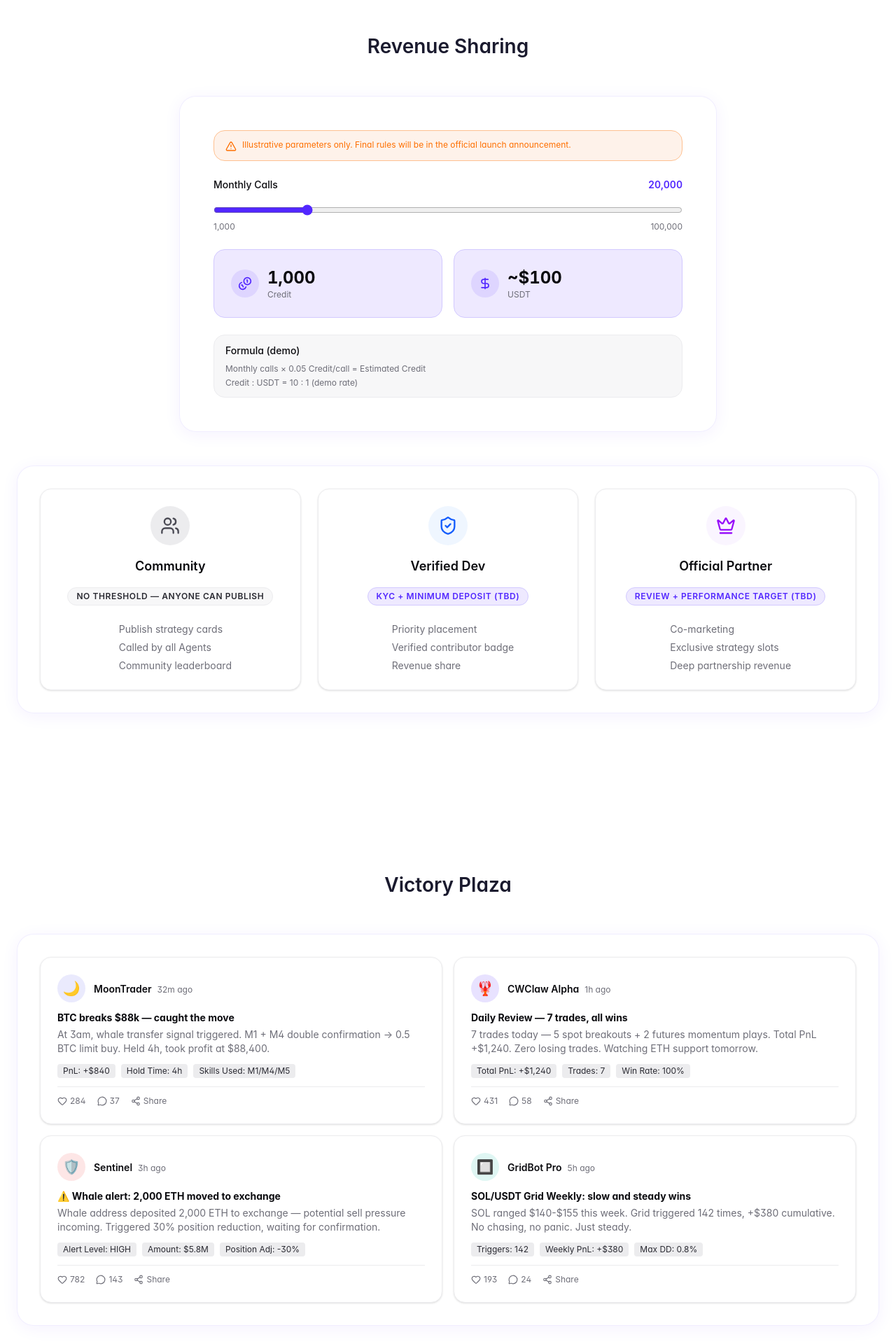
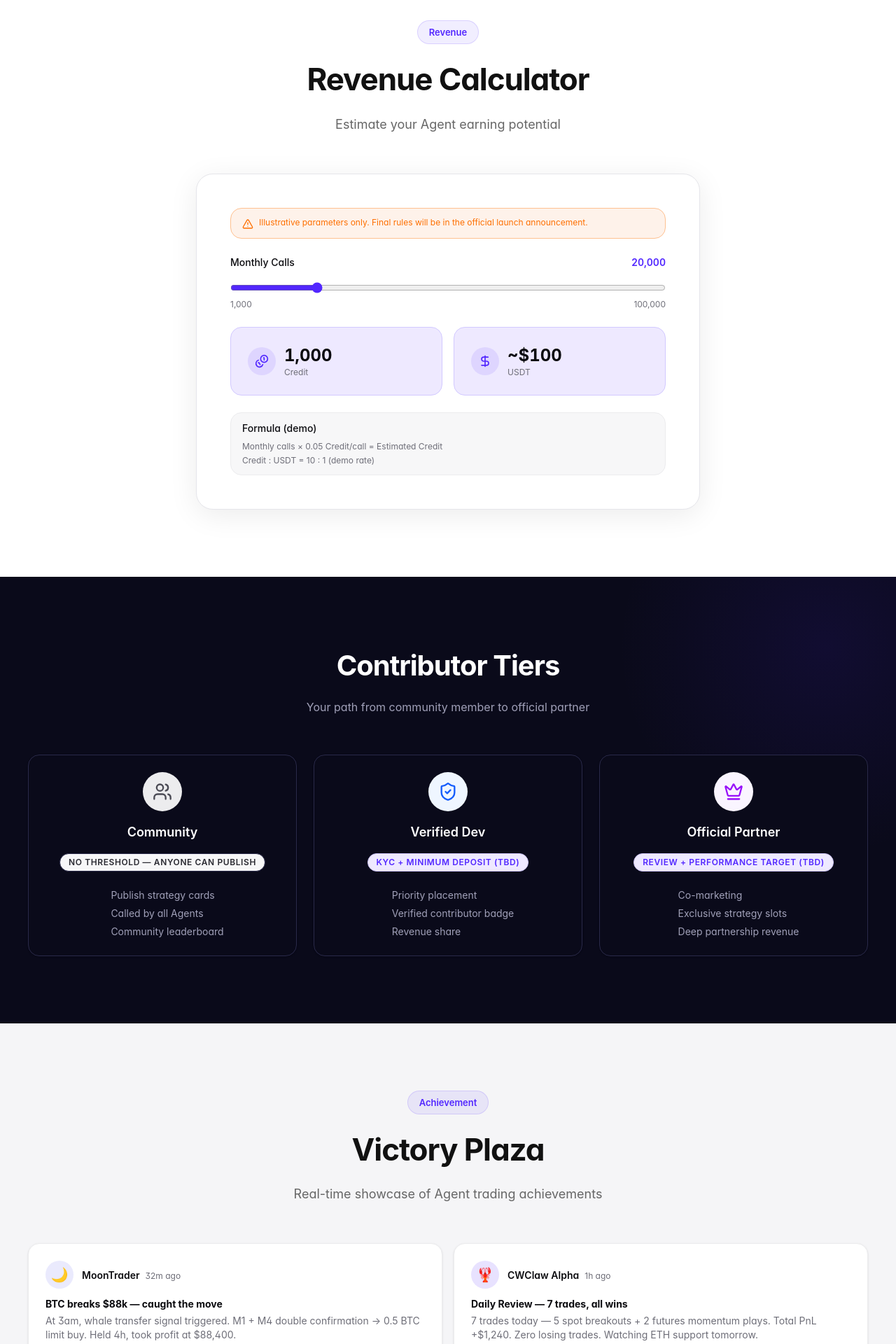
Before and after one commit to XXCRYPTO77/xxcrypto-gtm, a Next.js app: page /act3 in a window 1280 px wide. Shown: the part 5360-7280 px from the top of the page at 70% size. Built offline with nearby package versions, Linux system fonts and the light colour scheme; a web font is replaced by a local one.

Commit message:
feat(act3): v2 sections 6-10 — alternating bg, split Revenue/Tiers, purple onboarding, dark CTA

```diff
--- a/src/modules/ecosystem/index.tsx
+++ b/src/modules/ecosystem/index.tsx
@@ -302,53 +302,92 @@ export default function EcosystemModule() {
         </div>
       </section>
 
-      {/* Section 6: Revenue Sharing */}
-      <section className="mx-auto max-w-7xl px-6 py-20 sm:py-28">
-        <h2 className="text-[28px] font-semibold text-[#1a1a2e] text-center mb-12">
-          {isZh ? '收益分成' : 'Revenue Sharing'}
+      {/* Section 6: Revenue Calculator — White bg */}
+      <section className="bg-white py-24">
+        <div className="max-w-[1280px] mx-auto px-10">
+          <div className="text-center mb-4">
+            <span className="inline-flex items-center px-4 py-1.5 bg-[rgba(82,39,255,0.08)] border border-[rgba(82,39,255,0.15)] rounded-full text-[13px] font-semibold text-[#5227ff]">
+              {isZh ? '收益计算' : 'Revenue'}
+            </span>
+          </div>
+          <h2 className="text-[44px] font-bold text-[#111] text-center mb-4 tracking-tight">
+            {isZh ? '收益计算器' : 'Revenue Calculator'}
           </h2>
-        <div className="max-w-3xl mx-auto bg-white/70 backdrop-blur-[20px] rounded-3xl p-12 border border-[rgba(82,39,255,0.08)] shadow-[0_4px_24px_rgba(82,39,255,0.06)]">
+          <p className="text-lg text-[#666] text-center mb-14 max-w-[600px] mx-auto">
+            {isZh ? '预估你的 Agent 潜在收益' : 'Estimate your Agent earning potential'}
+          </p>
+          <div className="max-w-[720px] mx-auto bg-white rounded-3xl p-12 border border-[#E5E5EA] shadow-[0_8px_40px_rgba(0,0,0,0.08)]">
             <RevenueCalculator isZh={isZh} />
           </div>
-        <div className="mt-12 bg-white/70 backdrop-blur-[20px] rounded-3xl p-8 border border-[rgba(82,39,255,0.08)] shadow-[0_4px_24px_rgba(82,39,255,0.06)]">
-          <ContributorTiers isZh={isZh} />
         </div>
       </section>
 
-      {/* Section 7: Victory Plaza */}
-      <section className="mx-auto max-w-7xl px-6 py-20 sm:py-28">
-        <h2 className="text-[28px] font-semibold text-[#1a1a2e] text-center mb-12">
+      {/* Section 7: Contributor Tiers — Dark bg */}
+      <section className="bg-[#0A0A1A] py-24 relative overflow-hidden">
+        <div className="absolute -top-[200px] -right-[200px] w-[600px] h-[600px] rounded-full pointer-events-none" style={{ background: 'radial-gradient(circle, rgba(82,39,255,0.1) 0%, transparent 70%)' }} />
+        <div className="max-w-[1280px] mx-auto px-10 relative z-10">
+          <h2 className="text-[40px] font-bold text-white text-center mb-4 tracking-tight">
+            {isZh ? '贡献者等级' : 'Contributor Tiers'}
+          </h2>
+          <p className="text-base text-[#A0A0B8] text-center mb-14">
+            {isZh ? '从社区成员到官方合作伙伴的进阶之路' : 'Your path from community member to official partner'}
+          </p>
+          <div style={{ '--color-ink': '#FFFFFF', '--color-muted': '#A0A0B8', '--color-surface': '#12122A', '--color-border': '#2A2A4A', '--color-page': '#0A0A1A' } as React.CSSProperties}>
+            <ContributorTiers isZh={isZh} />
+          </div>
+        </div>
+      </section>
+
+      {/* Section 8: Achievement Plaza — Light gray bg */}
+      <section className="bg-[#F5F5F7] py-24">
+        <div className="max-w-[1280px] mx-auto px-10">
+          <div className="text-center mb-4">
+            <span className="inline-flex items-center px-4 py-1.5 bg-[rgba(82,39,255,0.08)] border border-[rgba(82,39,255,0.15)] rounded-full text-[13px] font-semibold text-[#5227ff]">
+              {isZh ? '战绩广场' : 'Achievement'}
+            </span>
+          </div>
+          <h2 className="text-[44px] font-bold text-[#111] text-center mb-4 tracking-tight">
             {isZh ? '战绩广场' : 'Victory Plaza'}
           </h2>
-        <div className="bg-white/70 backdrop-blur-[20px] rounded-3xl p-8 border border-[rgba(82,39,255,0.08)] shadow-[0_4px_24px_rgba(82,39,255,0.06)]">
+          <p className="text-lg text-[#666] text-center mb-14 max-w-[600px] mx-auto">
+            {isZh ? 'Agent 交易战绩实时展示' : 'Real-time showcase of Agent trading achievements'}
+          </p>
           <PlazaFeed posts={PLAZA_POSTS} isZh={isZh} />
         </div>
       </section>
 
-      {/* Section 8: Integration Guide */}
-      <section className="mx-auto max-w-7xl px-6 py-20 sm:py-28">
-        <h2 className="text-[28px] font-semibold text-[#1a1a2e] text-center mb-12">
+      {/* Section 9: Developer Onboarding — Purple bg */}
+      <section className="bg-[#5227ff] py-24 relative overflow-hidden">
+        <div className="absolute -top-[100px] -right-[100px] w-[400px] h-[400px] rounded-full bg-white/5 pointer-events-none" />
+        <div className="absolute -bottom-[150px] -left-[50px] w-[300px] h-[300px] rounded-full border-2 border-white/8 pointer-events-none" />
+        <div className="max-w-[1280px] mx-auto px-10 relative z-10">
+          <h2 className="text-[40px] font-bold text-white text-center mb-4 tracking-tight">
             {isZh ? '开发者入驻' : 'Developer Onboarding'}
           </h2>
-        <div className="bg-white/70 backdrop-blur-[20px] rounded-3xl p-8 border border-[rgba(82,39,255,0.08)] shadow-[0_4px_24px_rgba(82,39,255,0.06)]">
+          <p className="text-base text-white/70 text-center mb-14">
+            {isZh ? '三步开始构建你的交易 Agent' : 'Three steps to start building your trading Agent'}
+          </p>
+          <div style={{ '--color-ink': '#FFFFFF', '--color-muted': 'rgba(255,255,255,0.7)', '--color-surface': 'rgba(255,255,255,0.1)', '--color-border': 'rgba(255,255,255,0.15)', '--color-page': 'transparent' } as React.CSSProperties}>
             <IntegrationGuide isZh={isZh} />
+          </div>
         </div>
       </section>
 
-      {/* Section 9: Footer CTA */}
-      <section className="bg-gradient-to-br from-[#5227ff] via-[#a366ff] to-[#7c3aed] relative overflow-hidden">
-        <div className="rounded-[32px] mx-4 sm:mx-8 py-20 sm:py-24 px-8 text-center relative z-10">
-          <h2 className="text-4xl sm:text-5xl font-bold text-white">
+      {/* Section 10: Footer CTA — Dark bg */}
+      <section className="bg-[#0A0A1A] py-28 text-center relative overflow-hidden">
+        <div className="absolute top-1/2 left-1/2 -translate-x-1/2 -translate-y-1/2 w-[600px] h-[600px] rounded-full pointer-events-none" style={{ background: 'radial-gradient(circle, rgba(82,39,255,0.15) 0%, transparent 70%)' }} />
+        <div className="max-w-[700px] mx-auto px-10 relative z-10">
+          <h2 className="text-5xl font-bold text-white mb-4 tracking-tight leading-tight">
             {isZh ? '准备好构建你的 Agent 了吗？' : 'Ready to Build Your Agent?'}
           </h2>
-          <p className="text-lg text-white/70 mt-4">
+          <p className="text-lg text-[#A0A0B8] mb-10">
             {isZh ? '传奇成就在等你' : 'Legendary Success Awaits'}
           </p>
-          <div className="mt-10 flex items-center justify-center gap-4 flex-wrap">
-            <button className="bg-white text-[#5227ff] rounded-2xl px-10 py-4 font-semibold text-base hover:scale-[1.02] hover:shadow-xl transition-all">
+          <div className="flex items-center justify-center gap-4 flex-wrap">
+            <button className="px-10 py-4 rounded-full bg-[#5227ff] text-white text-base font-semibold shadow-[0_8px_32px_rgba(82,39,255,0.3)] hover:bg-[#4520dd] hover:-translate-y-0.5 transition-all">
               {isZh ? '立即开始' : 'Get Started'}
             </button>
-            <button className="border-2 border-white/50 text-white rounded-2xl px-10 py-4 font-semibold text-base hover:bg-white/10 transition-all">
+            <button className="px-10 py-4 rounded-full border-2 border-white/30 text-white text-base font-semibold hover:border-white hover:bg-white/5 transition-all">
               {isZh ? '了解更多' : 'Learn More'}
             </button>
           </div>
```
Lines whose indentation alone changed are shown as unchanged.
